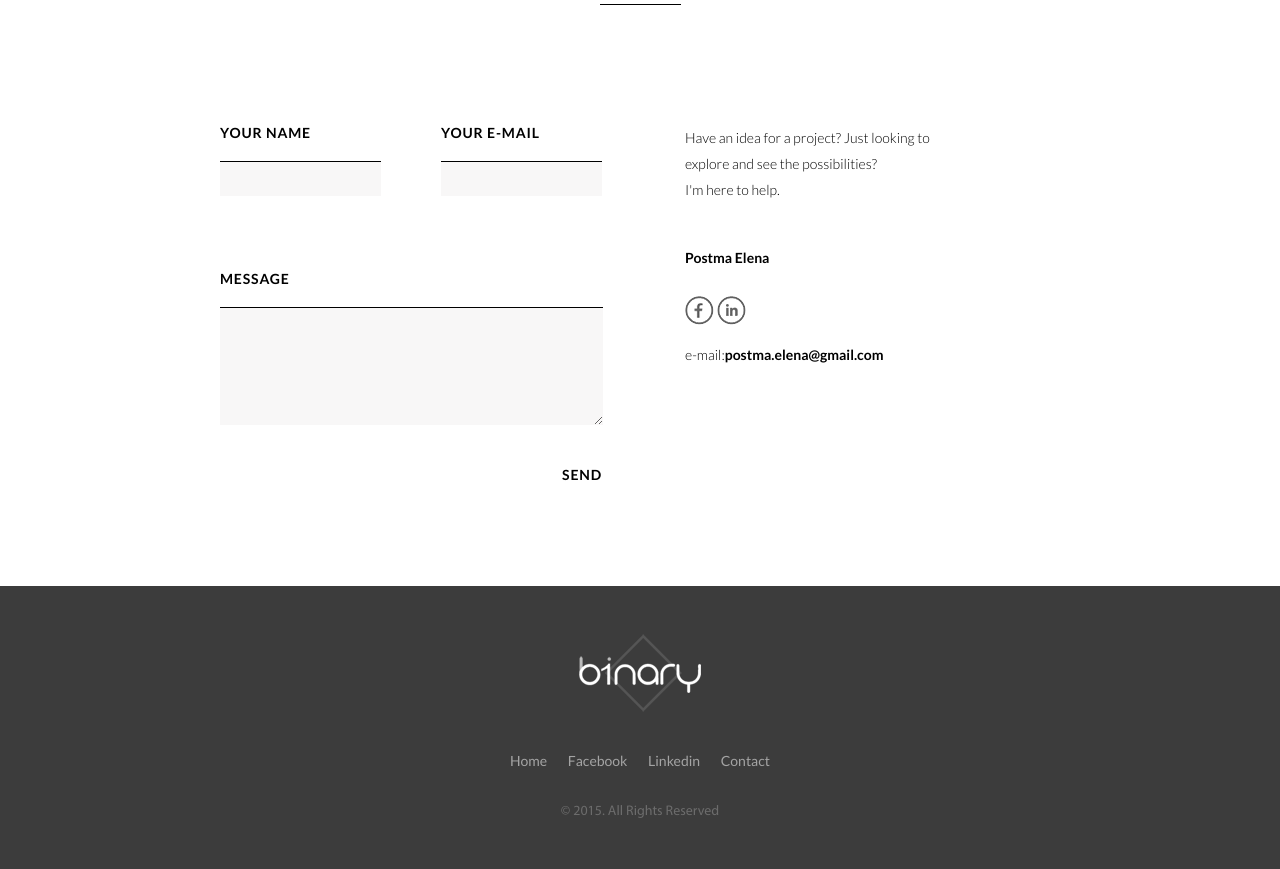
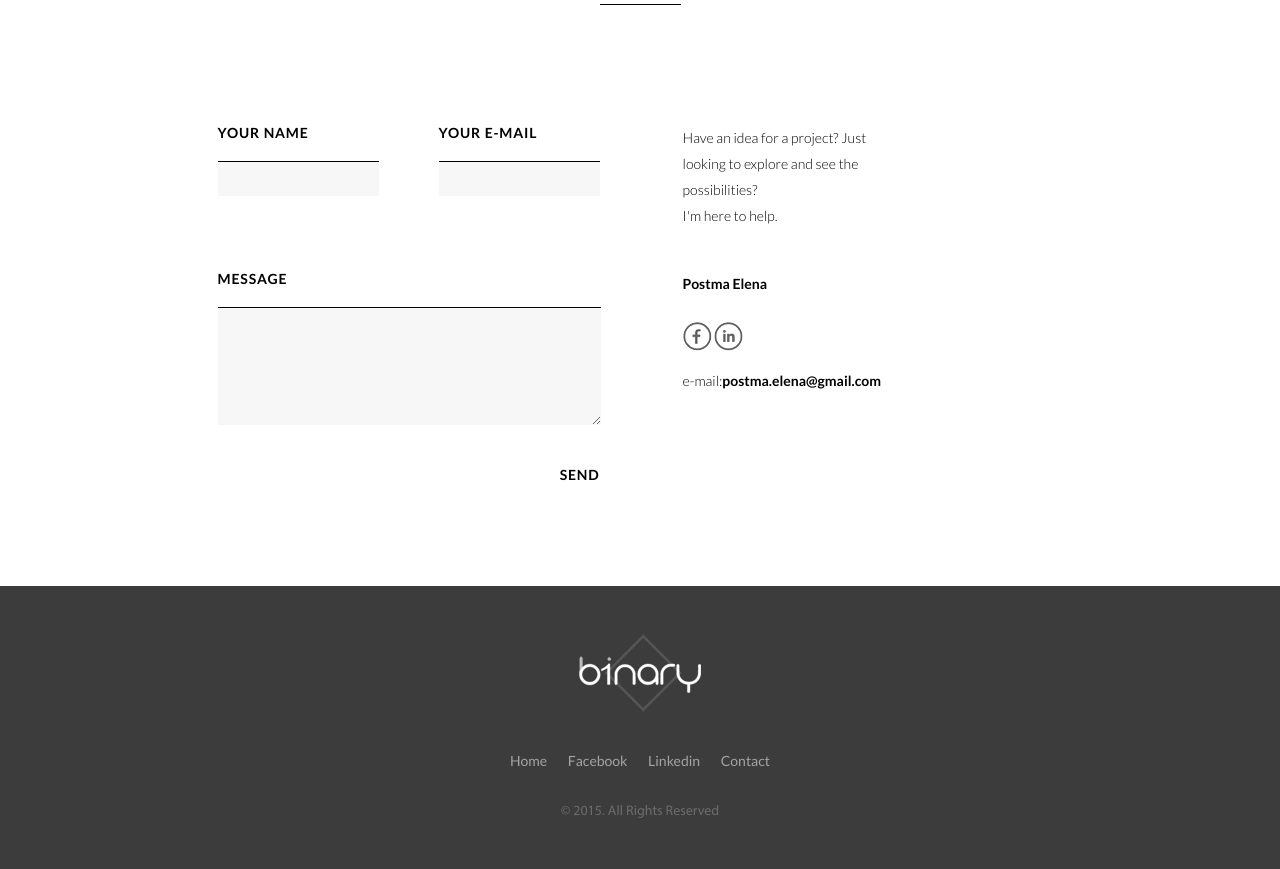
Before and after one commit to andrey678/layout_2_binary, a plain HTML site: page index.html in a window 1280 px wide. Shown: the part 4180-5049 px from the top of the page. Drawn offline with Linux system fonts and the light colour scheme; files whose address does not match are found by name.

Commit message:
Fix position of contact form in 'contact' section

```diff
--- a/#source/scss/style.scss
+++ b/#source/scss/style.scss
@@ -295,10 +295,12 @@
   }
   &__inner-bottom {
     display: flex;
+    max-width: 100%;
+    padding: 0 400px 0 17%;
   }
   &__form {
     max-width: 382px;
-    margin: 0 0 0 220px;
+
   }
   &__proposal {
     max-width: 252px;
@@ -328,6 +330,7 @@
     line-height: 26px;
     font-weight: 300;
     color: #000000;
+    white-space:nowrap;
   }
   &__proposal-write {
     font-family: "Lato", sans-serif;
```
Also changed, not shown: css/style.css.
